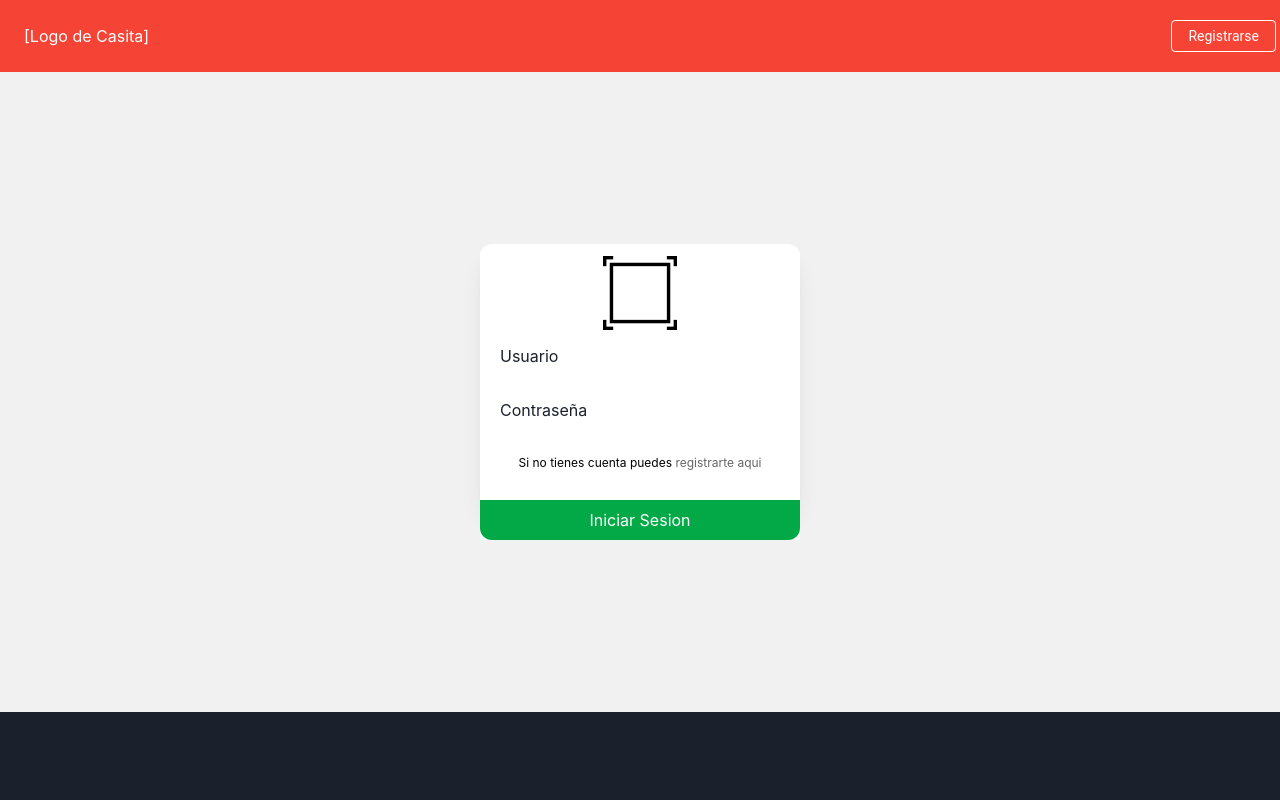
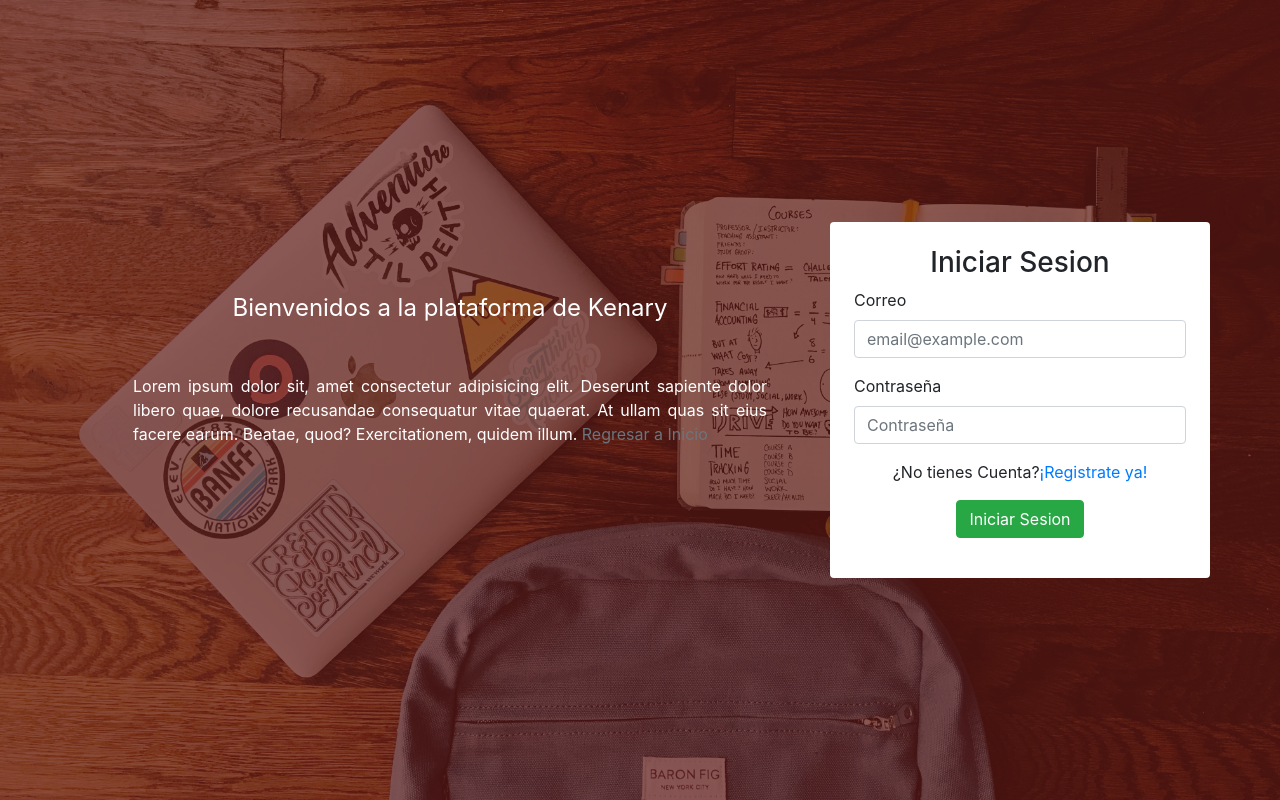
Before and after one commit to SIUUUUU/Kenary-FrontEnd, a PHP site: page /dist/login.html in a window 1280 px wide. Run offline with PHP 8.4, Linux system fonts and the light colour scheme.

Commit message:
Subiendo diseño final de Login/Registro

```diff
--- a/assets/css/style.css
+++ b/assets/css/style.css
@@ -1,3 +1,7 @@
+*{
+    margin: 0px;
+}
+
 nav ul {
     list-style: none;
 }
@@ -15,3 +19,33 @@ nav ul li{
     margin-left: 1vw;
     margin-right: 1vw;
 }
+.back-login{
+    background: url("../img/background.jpg") no-repeat center/cover;
+}
+.back-login2{
+    background: url("../img/back2.jpg") no-repeat center/cover;
+}
+.tela{
+    top: 0;
+    bottom: 0;
+    left: 0;
+    right: 0;
+    background-color: #F54336;
+    opacity: 0.50 ;
+    z-index: 0;
+}
+.tela2{
+    top: 0;
+    bottom: 0;
+    left: 0;
+    right: 0;
+    background-color: #000;
+    opacity: 0.45 ;
+    z-index: 1;
+}
+.index-5{
+    z-index: 5;
+}
+.title-log{
+    font-size: 1.5rem;
+}
--- a/dist/login.html
+++ b/dist/login.html
@@ -5,50 +5,54 @@
     <meta charset="UTF-8">
     <meta name="viewport" content="width=device-width, initial-scale=1.0">
     <meta http-equiv="X-UA-Compatible" content="ie=edge">
-    <link rel="icon" type="image/png" href="assets/img/icon.png">
-    <link rel="stylesheet" href="style.css">
-    <link rel="stylesheet" href="../assets/css/colors.css">
-    <link rel="stylesheet" href="../assets/css/fontawesome/fontawesome.css">
-
+    <link rel="stylesheet" href="https://stackpath.bootstrapcdn.com/bootstrap/4.4.1/css/bootstrap.min.css"
+        integrity="sha384-Vkoo8x4CGsO3+Hhxv8T/Q5PaXtkKtu6ug5TOeNV6gBiFeWPGFN9MuhOf23Q9Ifjh" crossorigin="anonymous">
+    <link rel="stylesheet" href="../assets/css/style.css">
     <title>Login</title>
 </head>
 
-<body class="bg-gray-900">
-    <nav class="flex items-center justify-between flex-wrap bg-gray-800  red shadow-xl">
-        <div class="flex items-center flex-shrink-0 text-white mr-6 m-1">
-            <a href="index.html" class="block mt-4 sm:inline-block sm:mt-0 mr-4 p-5">[Logo de Casita]</a>
+<body>
+    <section class="vh-100 w-100">
+        <div class="w-100 v-100 position-relative">
+            <div class="position-relative w-100 d-flex justify-content-center vh-100 align-items-center back-login">
+                <div class="position-absolute h-100 w-100 tela"></div>
+                <div class="position-absolute h-100 w-100 tela2"></div>
+                <div class="container w-100 position-relative index-5">
+                    <div class="row">
+                        <div class="col-sm-8 text-center  d-flex flex-column justify-content-center">
+                            <span class="text-white title-log">Bienvenidos a la plataforma de Kenary</span>
+                            <p align="justify" class="p-5 text-white">Lorem ipsum dolor sit, amet consectetur adipisicing elit. Deserunt
+                                sapiente dolor libero quae, dolore recusandae consequatur vitae quaerat. At ullam quas sit eius facere earum.
+                                 Beatae, quod? Exercitationem, quidem illum.
+                                <a href="index.html" class="text-secondary">Regresar a Inicio</a>
+                            </p>
+                        </div>
+                        <form class="p-4 col-sm-4 bg-white rounded" action="">
+                            <h3 align="center">Iniciar Sesion</h3>
+                            <div class="form-group">
+                                <label for="email">Correo</label>
+                                <input type="email" class="form-control" id="email" placeholder="email@example.com">
+                            </div>
+                            <div class="form-group">
+                                <label for="password">Contraseña</label>
+                                <input type="password" class="form-control" id="password" placeholder="Contraseña">
+                            </div>
+                            <div class="form-group d-flex justify-content-center">
+                                    <span>¿No tienes Cuenta? </span> <a href="register.html"> ¡Registrate ya!</a>
+                                </div>
+                            <div class="form-group d-flex justify-content-center">
+                                <input type="submit" class="btn btn-success" value="Iniciar Sesion">
+                            </div>
+
+                        </form>
+                    </div>
+
+                </div>
+            </div>
+
         </div>
+    </section>
 
-        <div class="w-full block flex-grow sm:flex sm:items-center sm:w-auto roboto font-white">
-            <div class="text-sm sm:flex-grow justify-between ">
-            </div>
-            <div class="m-1 flex flex-row">
-                <a href="register.html"
-                    class="inline-block text-sm px-4 py-2 leading-none border rounded text-white border-white elements-nav hover:text-blue-500 hover:bg-white mt-4 md:mt-0">Registrarse</a>
-            </div>
-        </div>
-    </nav>
-
-    <div class="w-full h-screen-80 flex items-center justify-center flex flex-col section-gray">
-
-        <div class="w-25 h-1/2 p-3 white rounded shadow-xl b-up-rounded">
-            <form class="flex flex-col items-center" action="#" method="POST">
-                <img class="w-25" src="../assets/img/icon.png" alt="">
-                <input class="placeholder-gray-900 p-2 m-2 fas fa-user w-full" type="text" name="username" id="username"
-                    placeholder="Usuario">
-                <input class="placeholder-gray-900 p-2 m-2 w-full" type="password" name="password" id="password"
-                    placeholder="Contraseña">
-
-                <span class="p-2 m-2 text-center text-xs">Si no tienes cuenta puedes <a class="font-gray"
-                        href="register.html">registrarte aqui</a> </span>
-            </form>
-        </div>
-        <div class="w-25 white">
-                <input class="green text-white p-2 w-full b-down-rounded btn-login" type="submit" value="Iniciar Sesion" name="logIn"
-                    id="logIn">
-
-            </div>
-    </div>
 </body>
 
 </html>
```
Also changed, not shown: dist/register.html (+68 -46 lines), assets/img/back2.jpg (added), assets/img/background.jpg (added).
